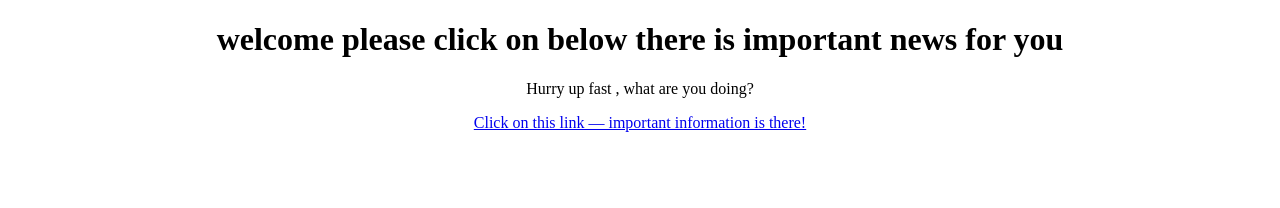
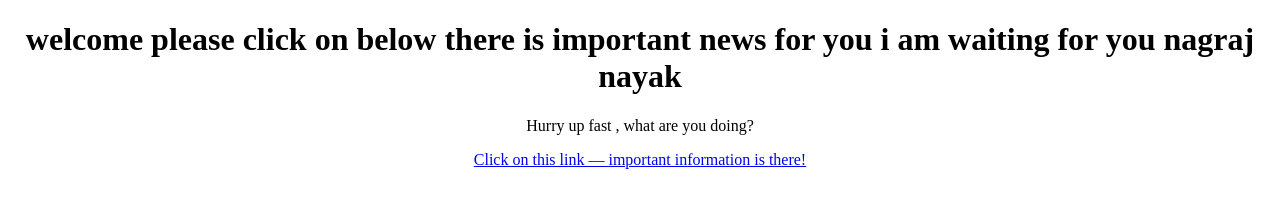
Before and after one commit to nmounesh50-commits/joke-, a plain HTML site: page index.html in a window 1280 px wide. Drawn offline with Linux system fonts and the light colour scheme.

Commit message:
Update 3

```diff
--- a/index.html
+++ b/index.html
@@ -1,10 +1,10 @@
 <!DOCTYPE html>
 <html>
 <head>
-    <title>Welcome to This Channel .i am waiting for you nagraj nayak</title>
+    <title>Welcome to This Channel </title>
 </head>
 <body>
-    <h1 style="text-align: center;">welcome please click on below there is important news for you</h1>
+    <h1 style="text-align: center;">welcome please click on below there is important news for you i am waiting for you nagraj nayak</h1>
     <p style="text-align: center;">Hurry up fast , what are you doing?</p>
     <p style="text-align: center;">
         <a href="https://thf.bing.com/th/id/OIP.YOQjCGooFDJmuAlq8wHz5QHaGp?w=222&h=199&c=7&r=0&o=5&cb=thfc1&pid=1.7">
```
